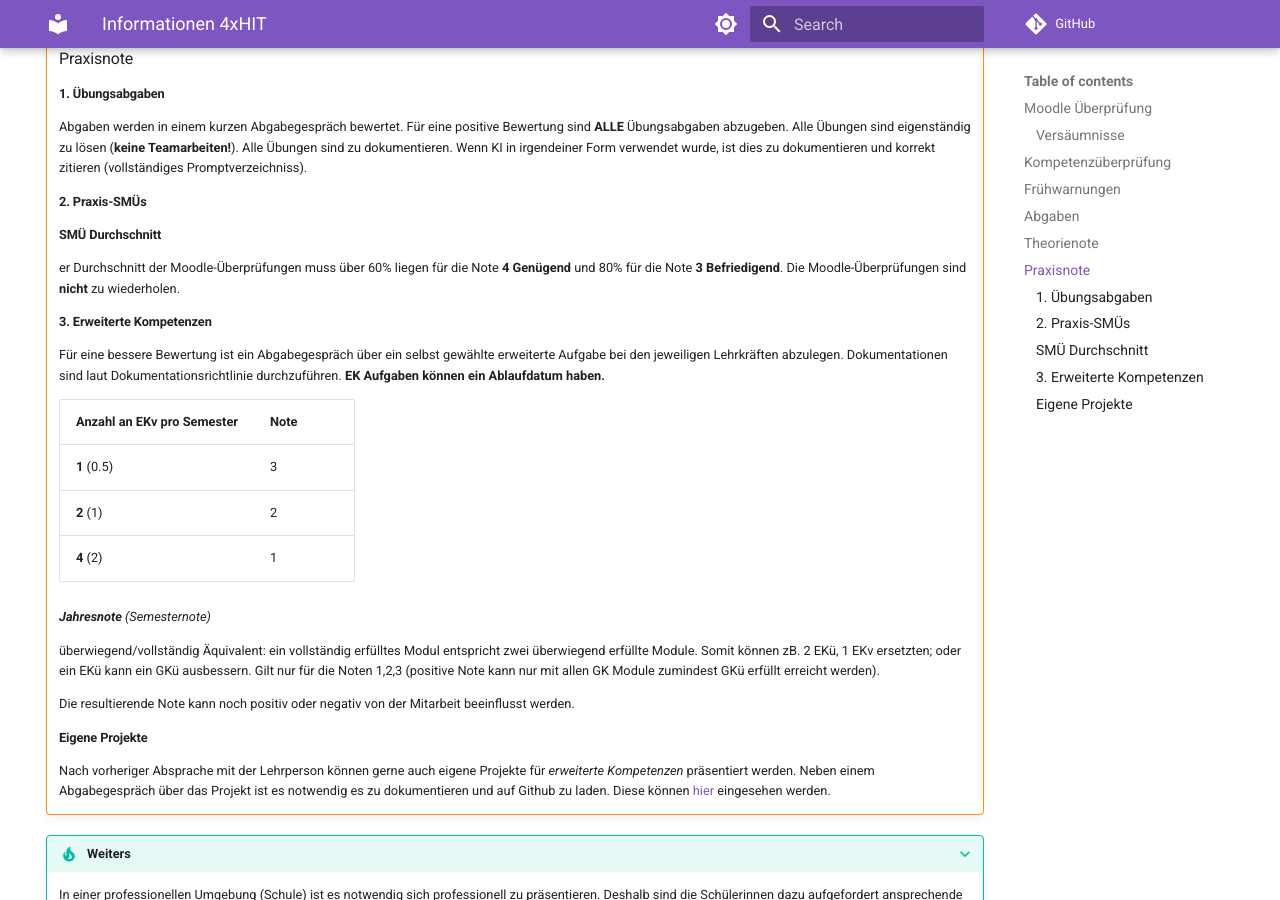
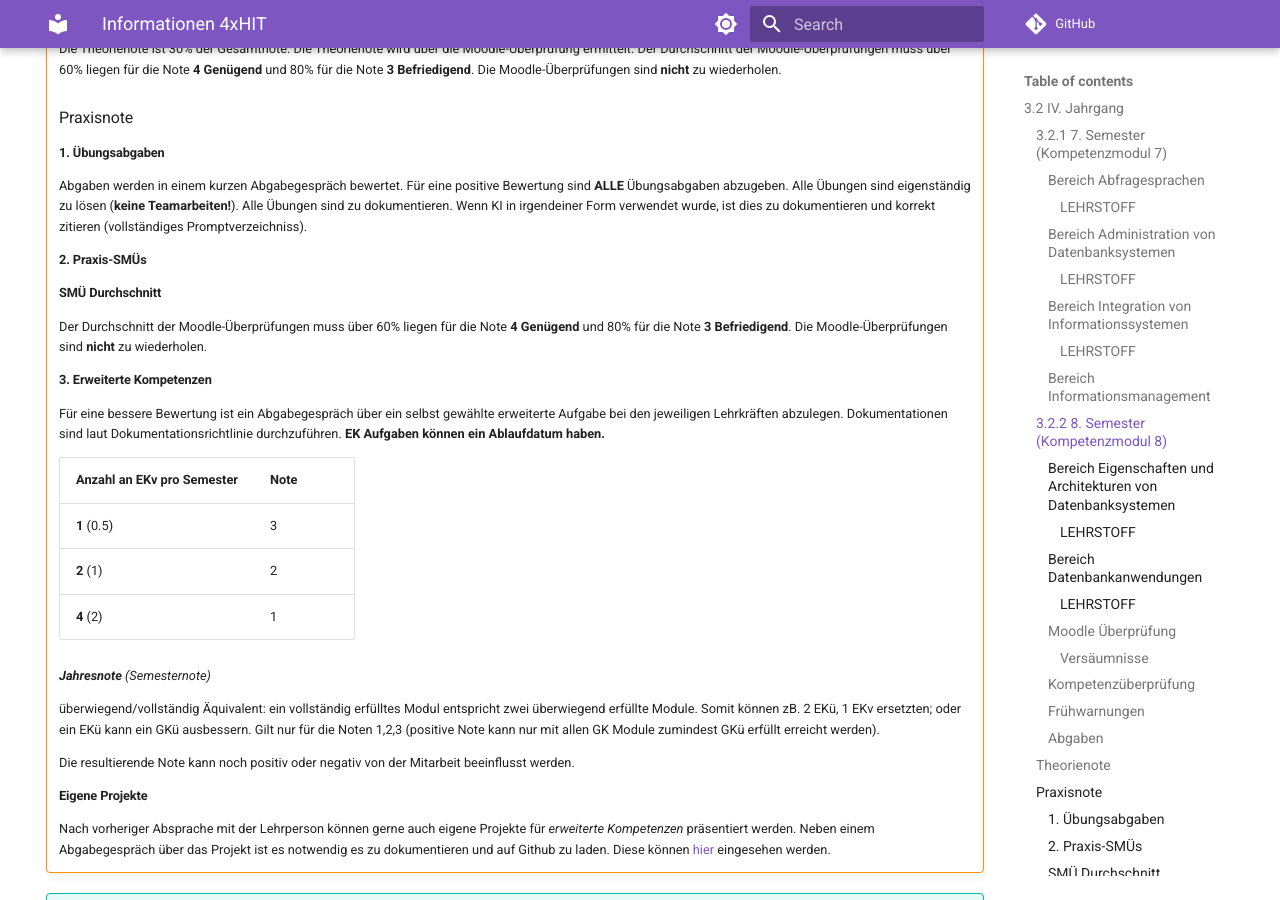
Before and after one commit to TGM-HIT/insy-exercises, an MkDocs documentation site: the page built from docs/intros/4x.md, in a window 1280 px wide and 900 px high, scrolled down 1010 px. Built offline with MkDocs 1.6.1 and Material for MkDocs 9.7.7, drawn with Linux system fonts in a browser that asks for light colours; comment, search, counter and statistics services are not loaded; some of the changed lines change nothing that is shown.

Commit message:
added lehrplan to 4x info

```diff
--- a/docs/intros/4x.md
+++ b/docs/intros/4x.md
@@ -6,6 +6,71 @@
 # Informationen 4xHIT
 
 Willkommen im Informationssysteme Kurs 2025/26 im 4. Jahrgang! Hier einige grundlegenden Informationen zu den einzelnen Kompetenzen und der Abwicklung.
+
+??? info "Lehrplan"
+
+    ## 3.2 IV. Jahrgang
+
+    ### 3.2.1 7. Semester (Kompetenzmodul 7)
+
+    Bildungs- und Lehraufgabe:
+
+    Die Schülerinnen und Schüler können im
+
+    #### Bereich Abfragesprachen
+
+    - komplexe Abfragen für konkrete Problemstellungen entwickeln und optimieren;
+    - den Aufbau von Sichten erklären sowie deren Vor- und Nachteile nennen.
+
+    ##### LEHRSTOFF
+
+    Aufbau, Einsatzgebiete und Einschränkungen von Sichten; logische und physische Optimierung von Abfragen, Indizes.
+
+    #### Bereich Administration von Datenbanksystemen
+
+    - marktgängige Datenbanksysteme nennen und ein den Anforderungen entsprechendes auswählen;
+    - die Notwendigkeiten von Accountingsystemen erläutern, Benutzer und Rollen anlegen sowie Rechte vergeben;
+    - inkrementelle und vollständige Backups erstellen bzw. eine Wiederherstellung initiieren.
+
+    ##### LEHRSTOFF
+
+    Marktgängige Systeme, Open Source versus kommerzielle Datenbanksysteme, Hardwareanforderungen, Metadaten, physische Organisation; Benutzer, Gruppen, Rechte, Rollen, Profile von Accountingsystemen; Archivierung, Datenimport und Export, Backup und Wiederherstellung.
+
+    #### Bereich Integration von Informationssystemen
+
+    - Daten aus Informationssystemen darstellen und interpretieren.
+
+    ##### LEHRSTOFF
+
+    Datenimport und -export, -konvertierung, -darstellung; Dokumentenformate (portable Datenformate, semistrukturierte Daten, Abfragekonzepte); fachbezogene Anwendungsbeispiele.
+
+    #### Bereich Informationsmanagement
+
+    ### 3.2.2 8. Semester (Kompetenzmodul 8)
+
+    Bildungs- und Lehraufgabe:
+
+    Die Schülerinnen und Schüler können im
+
+    #### Bereich Eigenschaften und Architekturen von Datenbanksystemen
+
+    - typische Realisierungen von Datenbanksystemen vergleichen;
+    - den Begriff Transaktion erklären, die Voraussetzungen für eine korrekte Abarbeitung nennen sowie die Problematiken bei parallel auftretenden Transaktionen aufzeigen und diese in Fehlerklassen kategorisieren;
+    - die Konzepte von analytischen und von nichtrelationalen Datenbanken erklären und umsetzen.
+
+    ##### LEHRSTOFF
+
+    Architekturen; Transaktionskonzepte; OLAP; Datawarehousing; strukturierte Datenspeicher, NoSQL.
+
+    #### Bereich Datenbankanwendungen
+
+    - standardisierte Datenbankschnittstellen installieren und konfigurieren, um aus gängigen Programmiersprachen mit einem Datenbanksystem kommunizieren zu können;
+    - die Einsatzgebiete von datenbankseitiger Programmierung evaluieren und solche Anwendungen entwickeln;
+    - Anwendungen mit Datenanbindung entwickeln.
+
+    ##### LEHRSTOFF
+
+    Aufbau, genormte Datenbank-Schnittstellen, Installation, Konfiguration, Vergleich von Schnittstellen; Einsatzgebiete Stored Procedures, Trigger, Functions; Zugriff auf Daten aus gängigen Skript- und Programmiersprachen.
 
 ???+ warning "Notengebung"
 
@@ -50,7 +115,7 @@
 
     #### SMÜ Durchschnitt
 
-    er Durchschnitt der Moodle-Überprüfungen muss über 60% liegen für die Note **4 Genügend** und 80% für die Note **3 Befriedigend**. Die Moodle-Überprüfungen sind **nicht** zu wiederholen.
+    Der Durchschnitt der Moodle-Überprüfungen muss über 60% liegen für die Note **4 Genügend** und 80% für die Note **3 Befriedigend**. Die Moodle-Überprüfungen sind **nicht** zu wiederholen.
 
     #### 3. Erweiterte Kompetenzen
 
```
